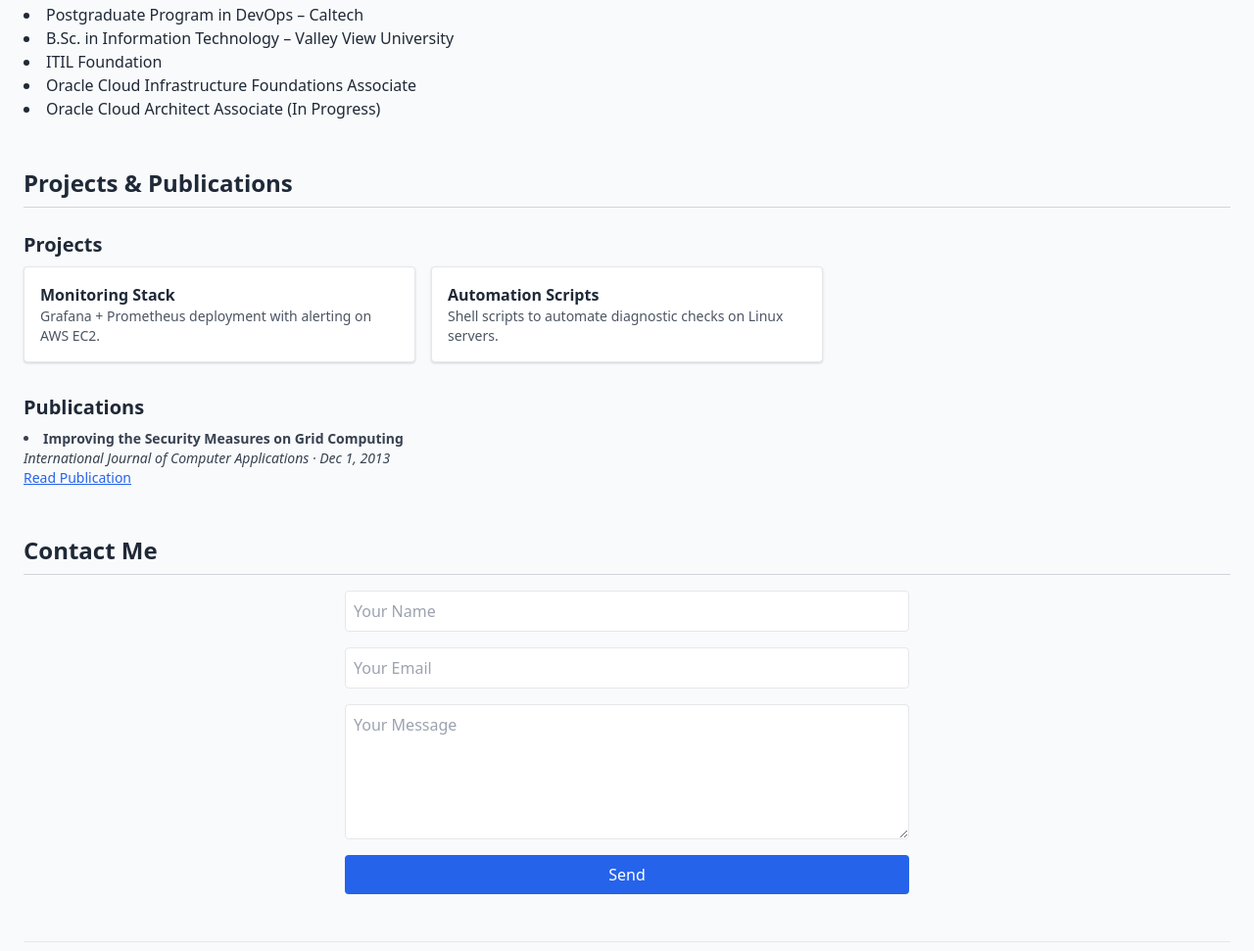
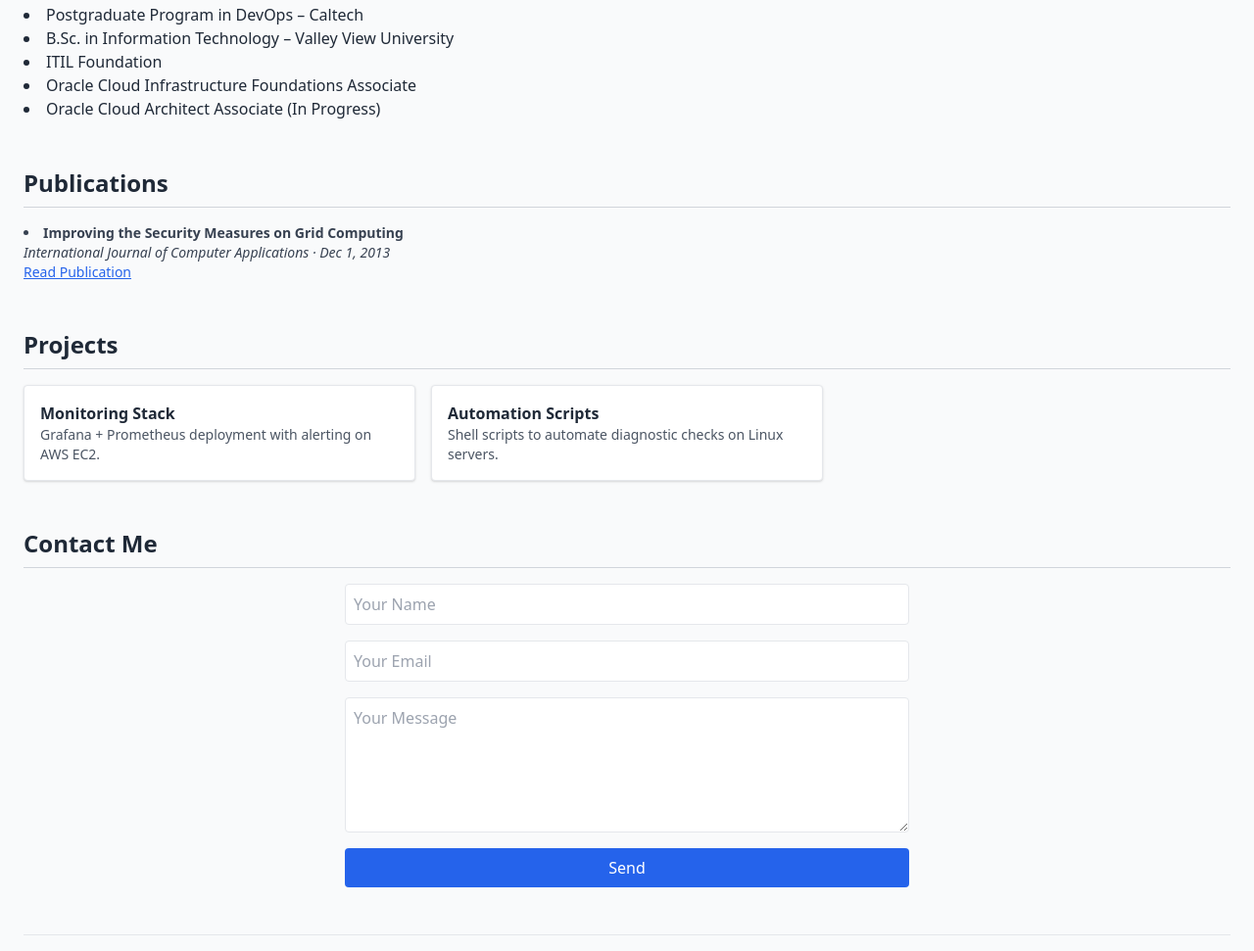
Before and after one commit to ekporha/edemkporha-site, a plain HTML site: page index.html in a window 1280 px wide. Shown: the part 1401-2372 px from the top of the page at 98% size. Drawn offline with nearby package versions, Linux system fonts and the light colour scheme.

Commit message:
index.html

```diff
--- a/index.html
+++ b/index.html
@@ -95,27 +95,9 @@
       </ul>
     </section>
 
-
 <section class="mb-12">
-  <h2 class="text-2xl font-semibold border-b border-gray-300 pb-2">Projects & Publications</h2>
-
-  <div class="mt-6">
-    <h3 class="text-xl font-bold mb-2">Projects</h3>
-    <div class="grid sm:grid-cols-2 lg:grid-cols-3 gap-4">
-      <div class="bg-white shadow p-4 rounded border">
-        <h4 class="font-bold">Monitoring Stack</h4>
-        <p class="text-sm text-gray-600">Grafana + Prometheus deployment with alerting on AWS EC2.</p>
-      </div>
-      <div class="bg-white shadow p-4 rounded border">
-        <h4 class="font-bold">Automation Scripts</h4>
-        <p class="text-sm text-gray-600">Shell scripts to automate diagnostic checks on Linux servers.</p>
-      </div>
-    </div>
-  </div>
-
-  <div class="mt-8">
-    <h3 class="text-xl font-bold mb-2">Publications</h3>
-    <ul class="list-disc list-inside text-sm text-gray-700">
+  <h2 class="text-2xl font-semibold border-b border-gray-300 pb-2">Publications</h2>
+  <ul class="list-disc list-inside mt-4 text-sm text-gray-700">
     <li>
       <strong>Improving the Security Measures on Grid Computing</strong><br />
       <em>International Journal of Computer Applications · Dec 1, 2013</em><br />
@@ -124,8 +106,22 @@
       </a>
     </li>
   </ul>
+</section>
+
+<section class="mb-12">
+  <h2 class="text-2xl font-semibold border-b border-gray-300 pb-2">Projects</h2>
+  <div class="grid sm:grid-cols-2 lg:grid-cols-3 gap-4 mt-4">
+    <div class="bg-white shadow p-4 rounded border">
+      <h3 class="font-bold">Monitoring Stack</h3>
+      <p class="text-sm text-gray-600">Grafana + Prometheus deployment with alerting on AWS EC2.</p>
+    </div>
+    <div class="bg-white shadow p-4 rounded border">
+      <h3 class="font-bold">Automation Scripts</h3>
+      <p class="text-sm text-gray-600">Shell scripts to automate diagnostic checks on Linux servers.</p>
+    </div>
   </div>
 </section>
+
 
 
 <section class="mb-12">
```
Lines whose indentation alone changed are shown as unchanged.
